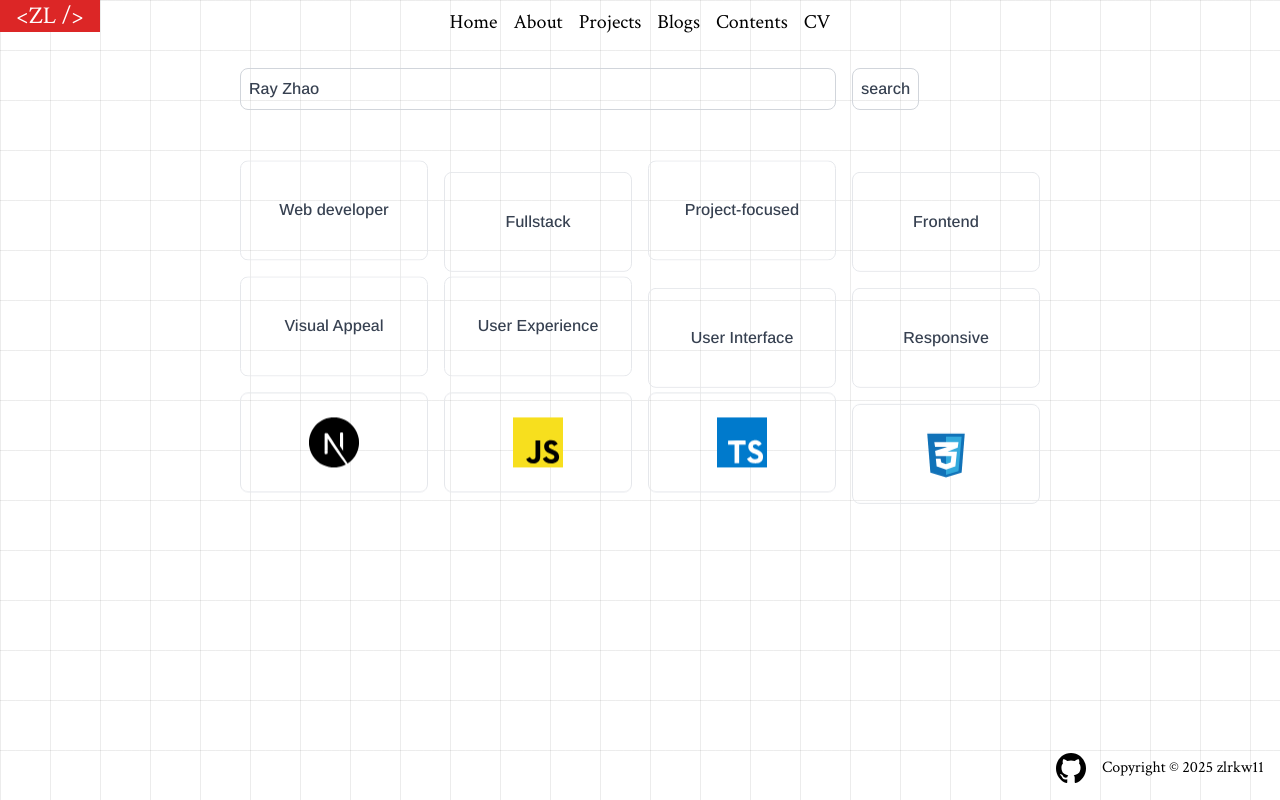
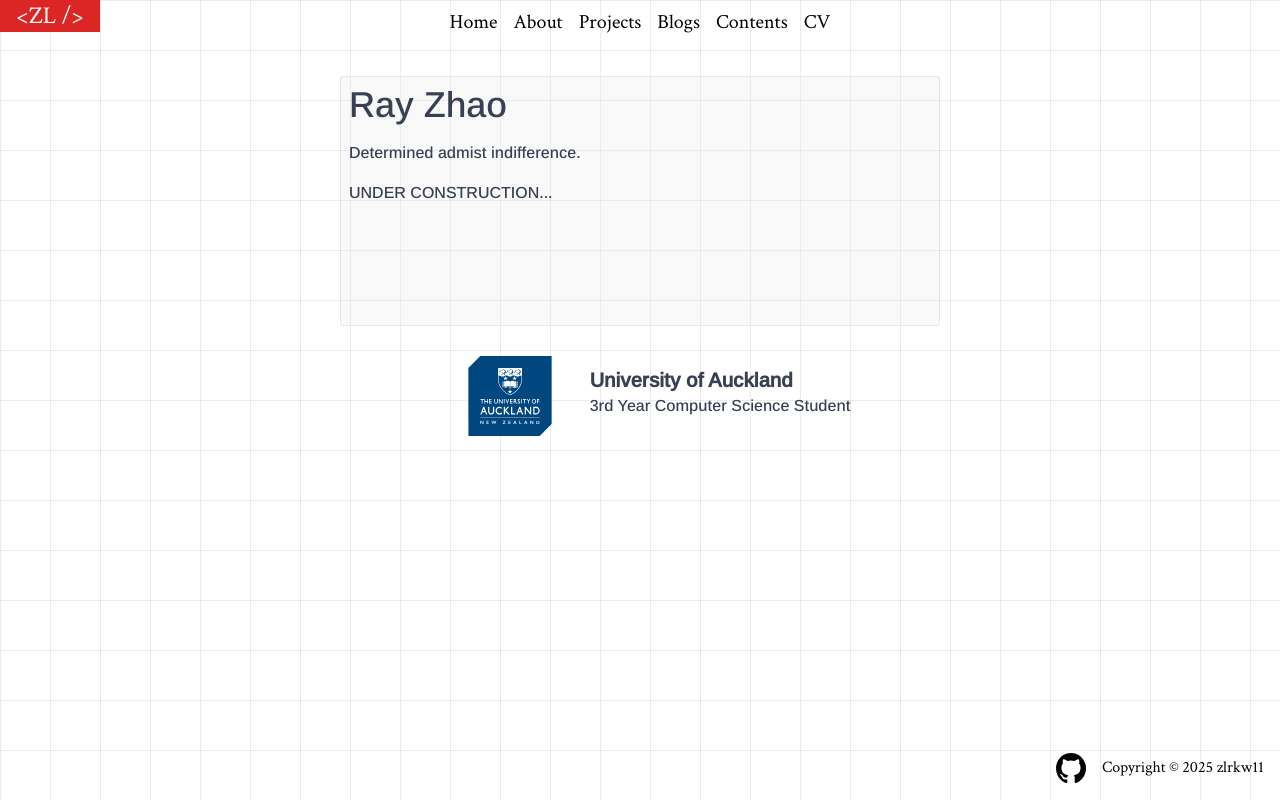
Before and after one commit to zlrkw11/zl-v2, a Next.js app: page / in a window 1280 px wide. Built offline with nearby package versions, Linux system fonts and the light colour scheme.

Commit message:
rebuilding home page

```diff
--- a/app/page.tsx
+++ b/app/page.tsx
@@ -8,13 +8,14 @@ import next from "../public/assets/next.svg";
 import js from "../public/assets/javascript.svg";
 import css from "../public/assets/css.svg";
 import ts from "../public/assets/typescript.svg";
+import uoa from "../public/assets/The University of Auckland New Zealand.svg";
 const ArimoFont = Arimo({
   subsets: ["latin"],
   weight: "500",
 });
 export default function Home() {
   return (
-    <div className="flex justify-center items-center ">
+    <div className="flex justify-center items-center flex-col m-4">
       {/* <div className="md:ml-24 flex justify-center md:justify-normal md:text-2xl text-2xl mt-4 md:mt-12"> */}
       {/* <ul className="flex flex-col md:gap-3 md:text-left">
           <li className="group underline-offset-4">
@@ -35,19 +36,18 @@ export default function Home() {
             <span className="hover:underline">Contact</span>
             <span className="opacity-0 ml-4 group-hover:opacity-100 ">◂</span>
           </li>{" "} */}
-      <div
-        className={`m-2 grid md:w-[800px] grid-cols-8 gap-4 text-gray-700 ${ArimoFont.className}`}
-      >
+      {/*
+
+
         <div className="col-start-1 col-span-5 md:col-span-6 flex flex-col gap-4">
-          {/* <h1 className="flex text-5xl">Welcome to my personal space.</h1> */}
+
           <div className="gap-4">
             <div className="flex border border-gray-300 rounded-lg p-2 ">
               <p>Ray Zhao</p>
             </div>{" "}
           </div>
         </div>
-        {/* </ul>{" "} */}
-        {/* </div> */}
+
         <div className="col-start-6 md:col-start-7 col-span-1 flex ">
           {" "}
           <Link href="/about">
@@ -118,7 +118,27 @@ export default function Home() {
         >
           <Image src={css} alt="next_icon" width={50} height={50} />
         </div>
+      </div>*/}{" "}
+      <div
+        className={`md:w-[800px] flex flex-col items-center justify-center gap-4 text-gray-700 ${ArimoFont.className}`}
+      >
+        <div className="w-[370px] md:w-[600px] border gap-4 flex flex-col h-[250px] bg-gray-200 bg-opacity-25 rounded-sm p-2">
+          <h1 className="text-4xl">Ray Zhao</h1>
+          <p>Determined admist indifference.</p>
+          <p>UNDER CONSTRUCTION...</p>
+        </div>
+        <div className="flex">
+          <Image src={uoa} alt="uoa_logo" width={160} height={160} />
+          <div className="flex flex-col mt-4">
+            {" "}
+            <h1 className="text-xl mt-2 font-bold">University of Auckland</h1>
+            <h1>3rd Year Computer Science Student</h1>
+          </div>
+        </div>
       </div>
     </div>
   );
 }
+{
+  /*  */
+}
--- a/app/projects/page.tsx
+++ b/app/projects/page.tsx
@@ -34,9 +34,9 @@ const Project = ({
   return (
     <div
       className={`md:min-w-[730px] max-w-[330px] ${ArimoFont.className} flex flex-col border-l-2 border-l-red-600 bg-gray-100 bg-opacity-45
-        transition-transform duration-300 hover:translate-y-4 ease-in-out`}
+        transition-transform duration-300 hover:translate-y-[-10px] hover:shadow-lg ease-in-out`}
     >
-      <h1 className="border-b-2 border-dashed border-b-red-600 flex text-black text-xl m-2">
+      <h1 className="border-b-2 border-dashed border-b-red-600 flex text-gray-500 text-xl m-2">
         {name}
         <span className="ml-auto text-lg mt-auto text-gray-400">{time}</span>
       </h1>
```
Also changed, not shown: public/assets/The University of Auckland New Zealand.svg (added).
